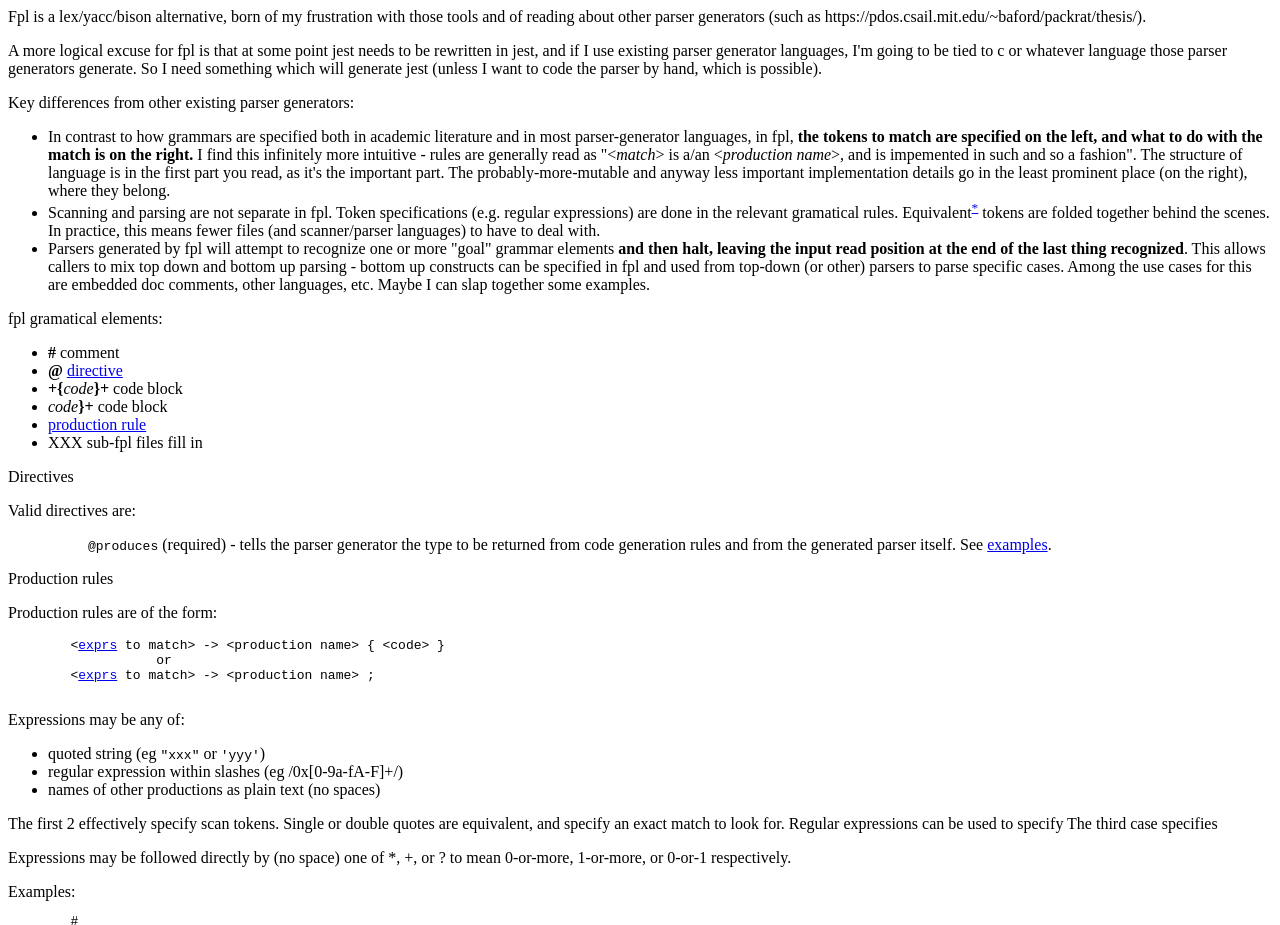
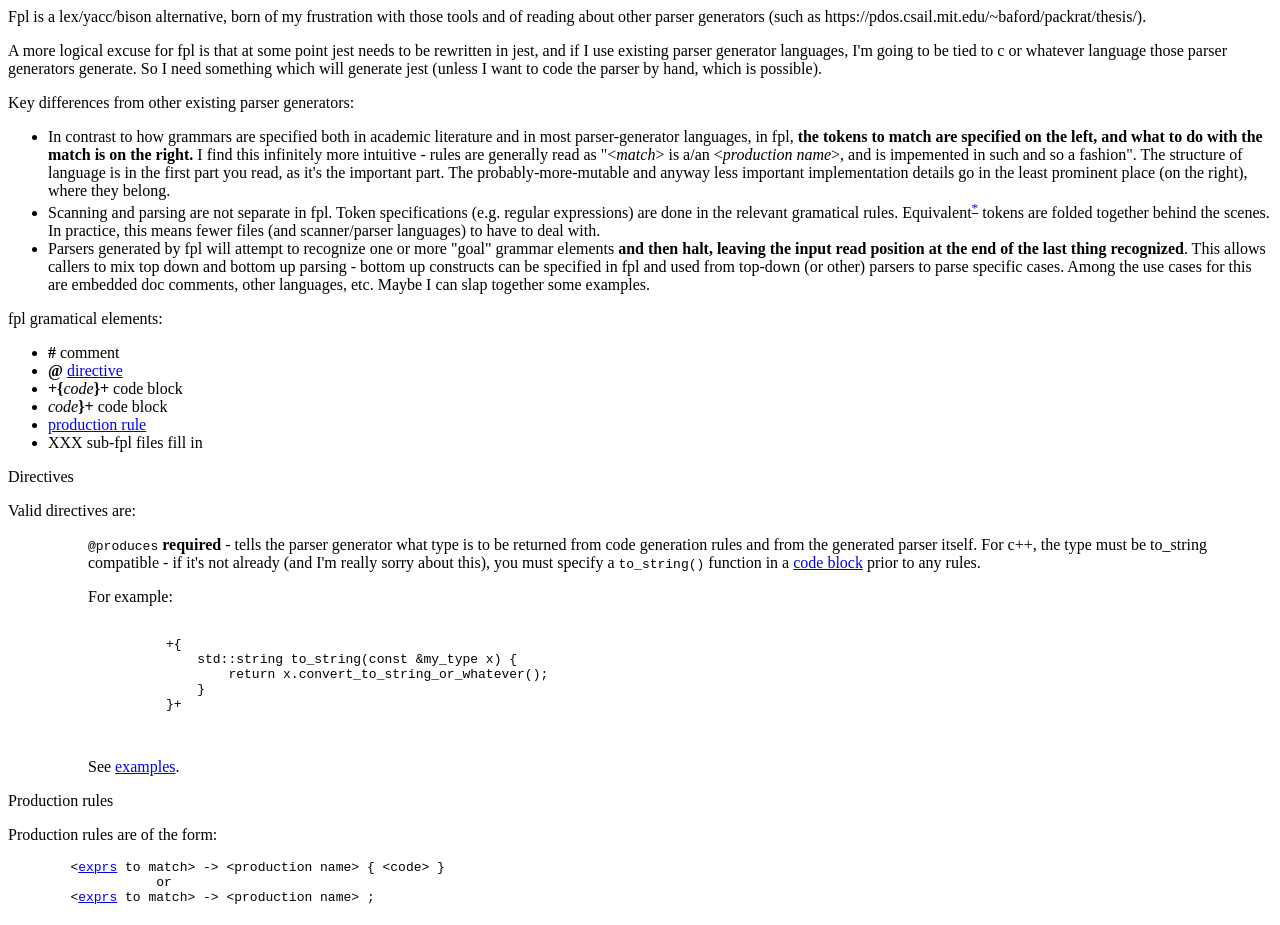
Before and after one commit to ccomparini/fpl2cc, a plain HTML site: page docs/fpl.html in a window 1280 px wide. Shown: the top 925 px of the page. Drawn offline with Linux system fonts and the light colour scheme.

Commit message:
docs about @produces

```diff
--- a/docs/fpl.html
+++ b/docs/fpl.html
@@ -68,9 +68,23 @@
       <span class="subhead">Directives</span>
       <p>Valid directives are:
       <ul>
-        <ul><code>@produces</code> (required) - tells the parser generator
-        the type to be returned from code generation rules and from the
-        generated parser itself.  See <a href=#examples">examples</a>.
+        <ul><code>@produces</code> <b>required</b> - tells the parser
+        generator what type is to be returned from code generation
+        rules and from the generated parser itself.  For c++, the
+        type must be to_string compatible - if it's not already
+        (and I'm really sorry about this), you must specify a
+        <code>to_string()</code> function in a
+        <a href="code_block">code block</a> prior to any rules.
+        <p>For example:
+        <pre>
+          <code>
+          +{
+              std::string to_string(const &amp;my_type x) {
+                  return x.convert_to_string_or_whatever();
+              }
+          }+</code>
+        </pre>
+        <br>See <a href=#examples">examples</a>.
       </ul>
     </div>
     <div id="rules">
```
